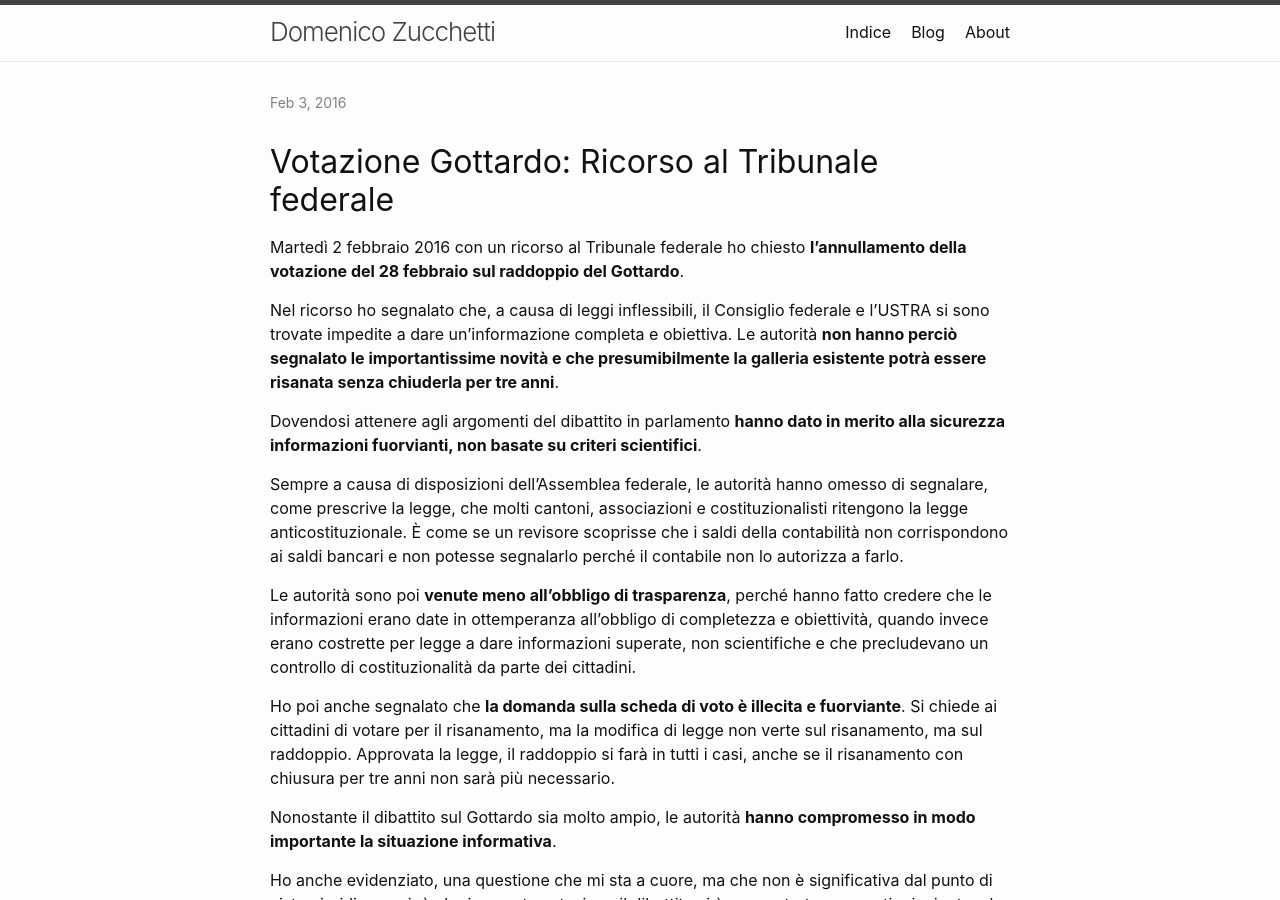
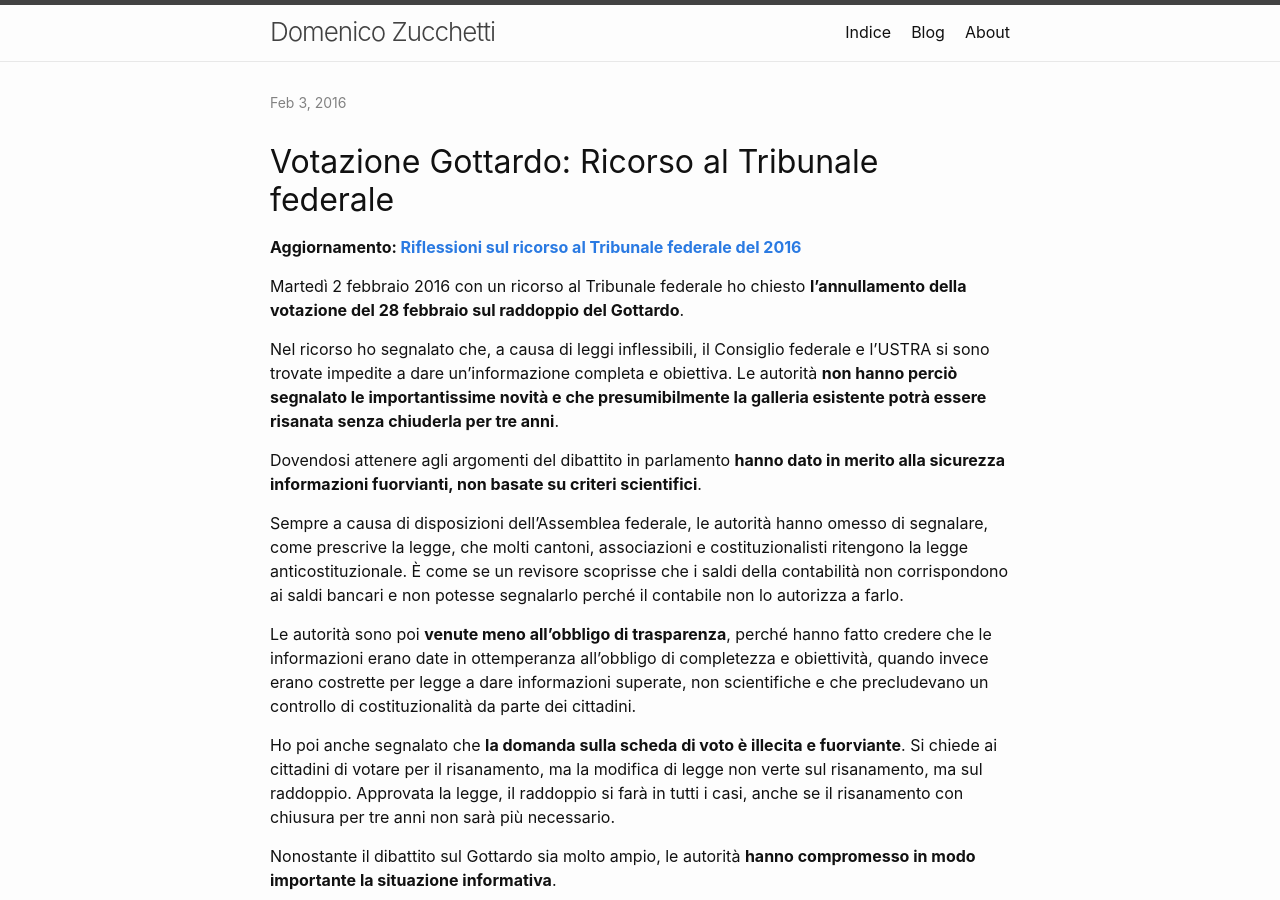
Before and after one commit to dzucchetti/dzucchetti.github.io, a Jekyll site: the page built from _posts/2016-02-03-188-ricorso-gottardo.md, in a window 1280 px wide and 900 px high. Built offline with Jekyll 4.4.1, drawn with Linux system fonts in a browser that asks for light colours.

Commit message:
Update 2016-02-03-188-ricorso-gottardo.md

```diff
--- a/_posts/2016-02-03-188-ricorso-gottardo.md
+++ b/_posts/2016-02-03-188-ricorso-gottardo.md
@@ -7,6 +7,8 @@ categories: blog
 ---
 
 # Votazione Gottardo: Ricorso al Tribunale federale
+
+**Aggiornamento: [Riflessioni sul ricorso al Tribunale federale del 2016](/blog/2025-02-16-riflessioni-ricorso-votazione-raddoppio-gottardo.md)**
 
 Martedì 2 febbraio 2016 con un ricorso al Tribunale federale ho chiesto **l’annullamento della votazione del 28 febbraio sul raddoppio del Gottardo**.
 
```
